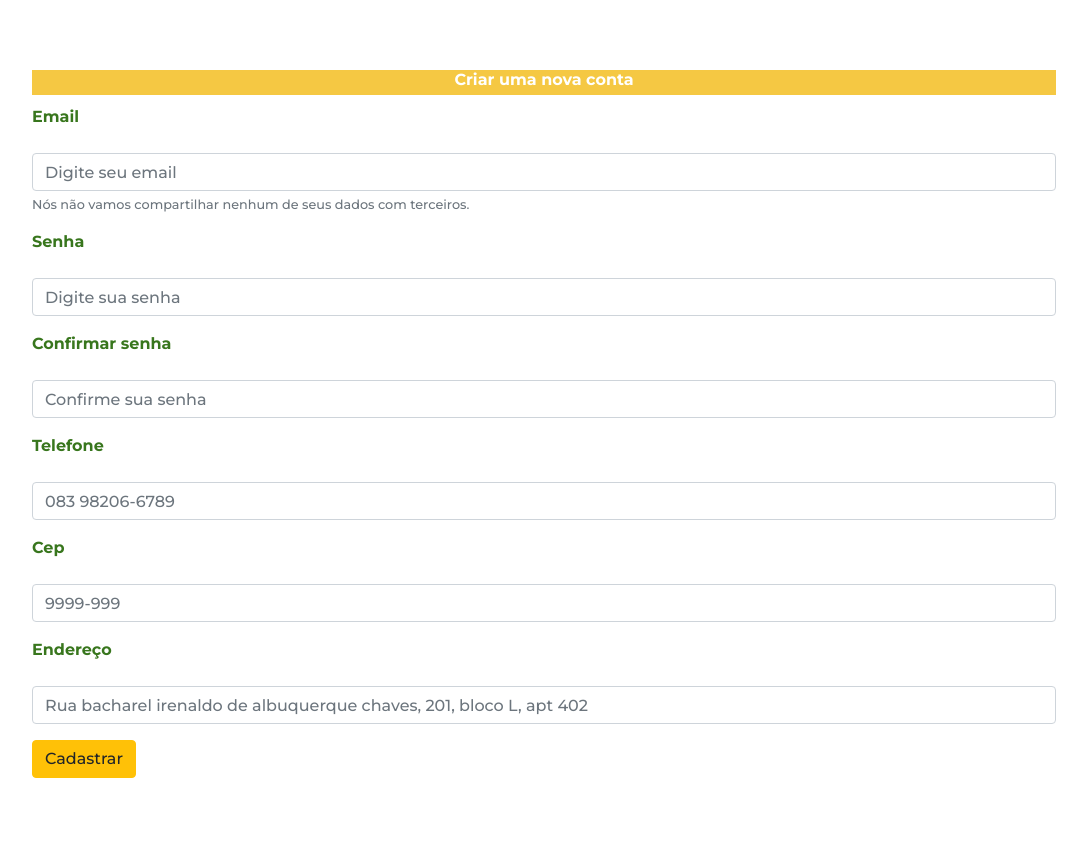
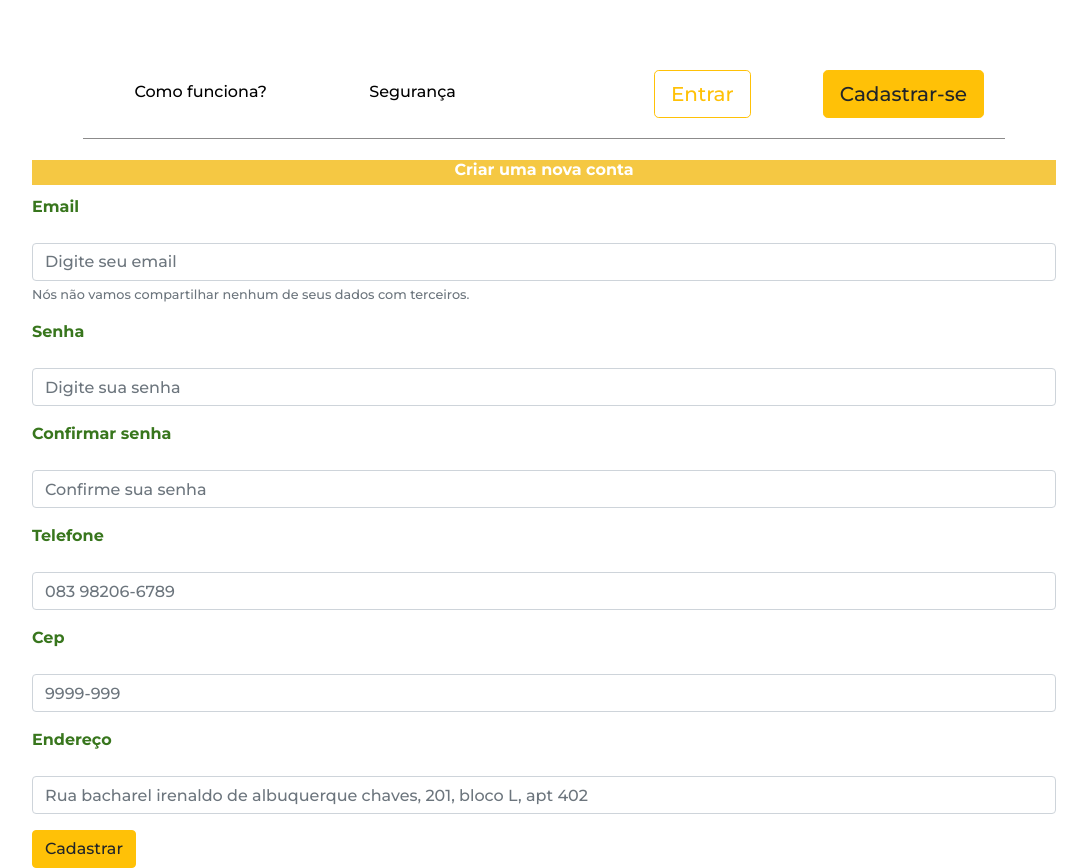
Before and after one commit to douglasliralima/Beak, a React (Create React App) app in the folder frontend/: page /cadastro in a window 1280 px wide. Shown: the whole page, without its empty margins (96-1183 px from the left). Before the commit the page ends 800 px from the top, so only its background shows below. Built offline with nearby package versions, Linux system fonts and the light colour scheme.

Commit message:
1.5v - Cadastro compatibilizacao com servidor

```diff
--- a/frontend/src/pages/cadastro/Cadastro.js
+++ b/frontend/src/pages/cadastro/Cadastro.js
@@ -1,10 +1,10 @@
 import React from "react";
 import {Form, FormLabel, FormGroup, Row, Col, Button} from "react-bootstrap";
 
-import {isEmpty} from '../../shared/validator';
+// import {isEmpty} from '../../shared/validator';
 import api from "../../service/api"
 
-// import NavBar from "../../components/navbarUnlogged/navbar.js"
+import NavBar from "../../components/navbarUnlogged/navbar.js"
 import "./Cadastro.css";
 
 class Cadastro extends React.Component {
@@ -100,10 +100,10 @@ class Cadastro extends React.Component {
         const {errors, errorsDescription} = this.state;
         return (
         <div id = "Cadastro">
-
+            <NavBar/>
             <h1>Criar uma nova conta</h1>
             <Form onSubmit={this.cadastro}>
-                <FormGroup >
+                <FormGroup>
                     <FormLabel><p className = "label">Email</p></FormLabel>
                     <Form.Control  name="email" isInvalid = {errors['email']} onChange={this.handleInputChange} type="email" placeholder="Digite seu email"/>
                     <Form.Text className="text-muted">
```
